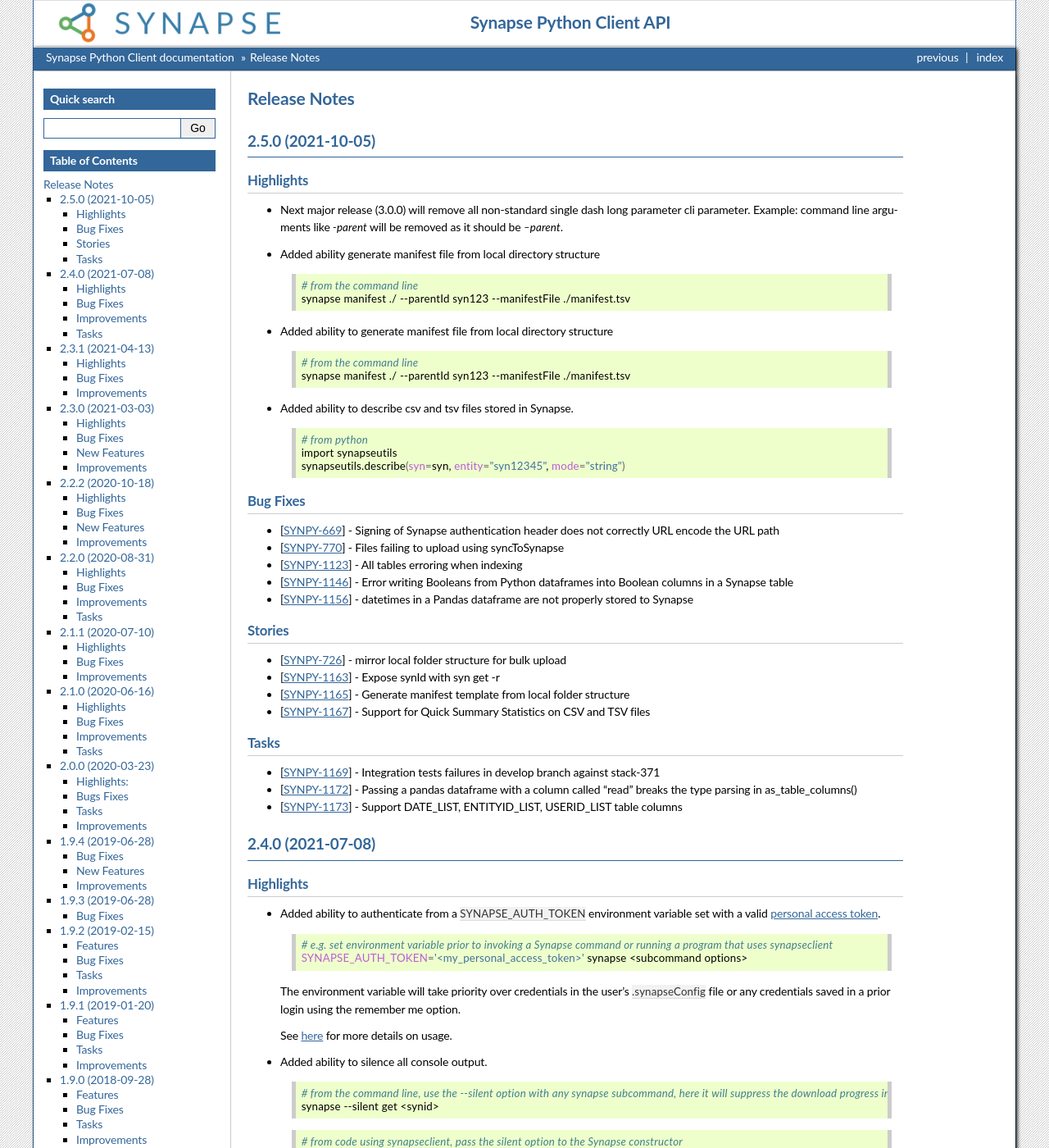
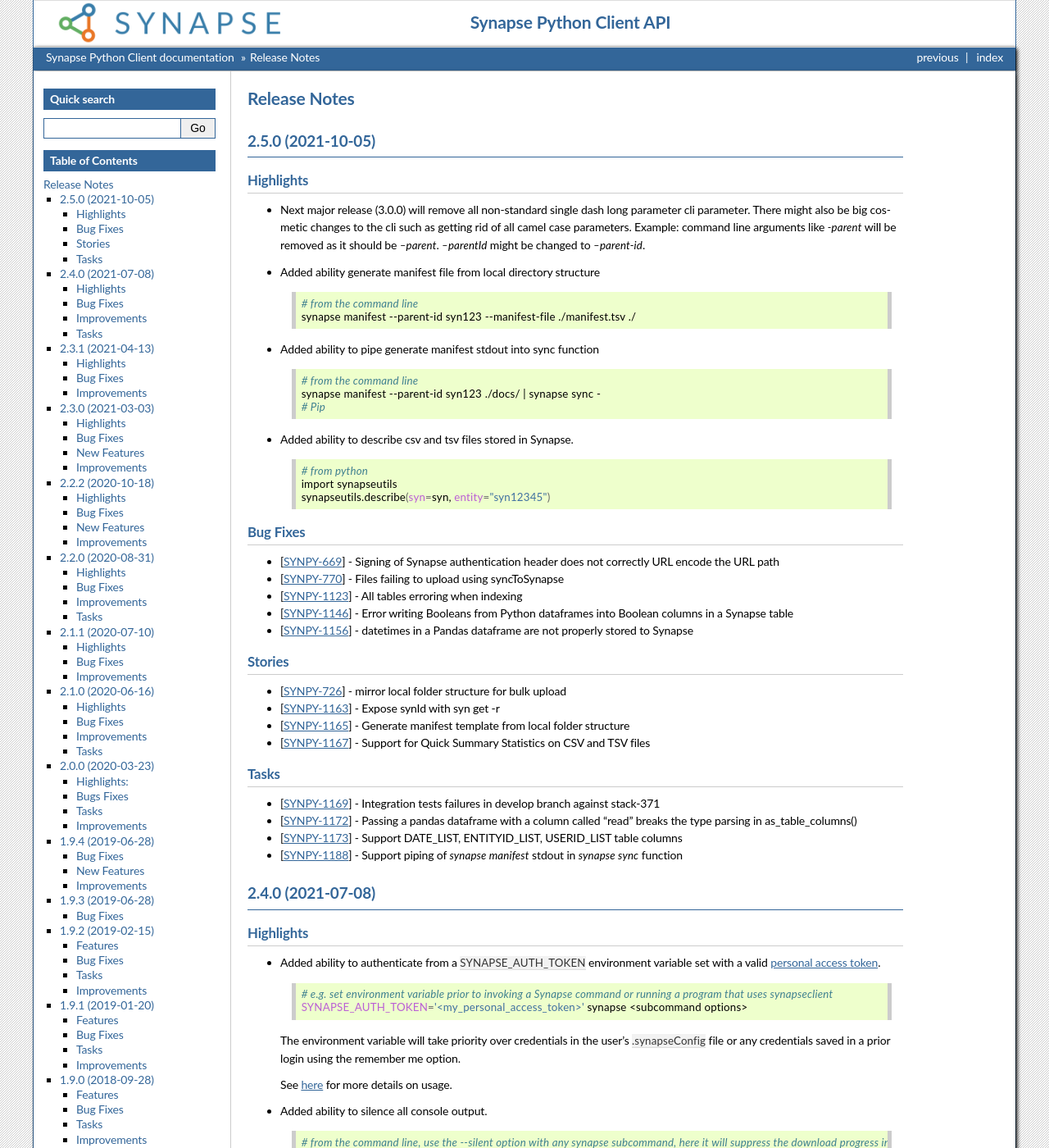
Before and after one commit to Sage-Bionetworks/synapsePythonClient, a Sphinx documentation site: the page built from docs/news.rst, in a window 1280 px wide and 1400 px high. Shown: the whole window at 82% size. Built offline with Sphinx 7.4.7, drawn with Linux system fonts in a browser that asks for light colours; the version number could not be read and is left out.

Commit message:
Add in docs

```diff
--- a/docs/news.rst
+++ b/docs/news.rst
@@ -9,22 +9,25 @@
 ----------
 
 - Next major release (3.0.0) will remove all non-standard single dash long parameter
-  cli parameter. Example: command line arguments like `-parent` will be removed as
-  it should be `--parent`.
+  cli parameter. There might also be big cosmetic changes to the cli such as getting rid
+  of all camel case parameters.
+  Example: command line arguments like `-parent` will be removed as
+  it should be `--parent`.  `--parentId` might be changed to `--parent-id`.
 
 - Added ability generate manifest file from local directory structure
 
   .. code-block:: bash
 
         # from the command line
-        synapse manifest ./ --parentId syn123 --manifestFile ./manifest.tsv
+        synapse manifest --parent-id syn123 --manifest-file ./manifest.tsv ./
 
-- Added ability to generate manifest file from local directory structure
+- Added ability to pipe generate manifest stdout into sync function
 
   .. code-block:: bash
 
         # from the command line
-        synapse manifest ./ --parentId syn123 --manifestFile ./manifest.tsv
+        synapse manifest --parent-id syn123 ./docs/ | synapse sync -
+        # Pip
 
 - Added ability to describe csv and tsv files stored in Synapse.
 
@@ -32,7 +35,7 @@
 
         # from python
         import synapseutils
-        synapseutils.describe(syn=syn, entity="syn12345", mode="string")
+        synapseutils.describe(syn=syn, entity="syn12345")
 
 Bug Fixes
 ---------
@@ -66,6 +69,9 @@
    Passing a pandas dataframe with a column called "read" breaks the type parsing in as_table_columns()
 -  [`SYNPY-1173 <https://sagebionetworks.jira.com/browse/SYNPY-1173>`__] -
    Support DATE_LIST, ENTITYID_LIST, USERID_LIST table columns
+-  [`SYNPY-1188 <https://sagebionetworks.jira.com/browse/SYNPY-1188>`__] -
+   Support piping of `synapse manifest` stdout in `synapse sync` function
+
 
 2.4.0 (2021-07-08)
 ==================
```
Also changed, not shown: 10 other files.
